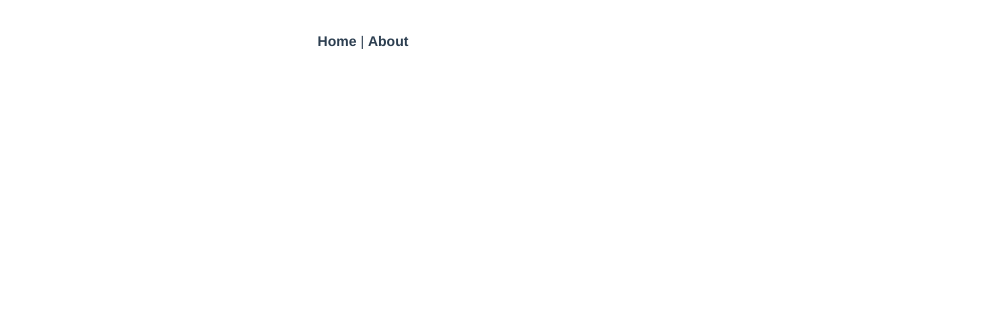
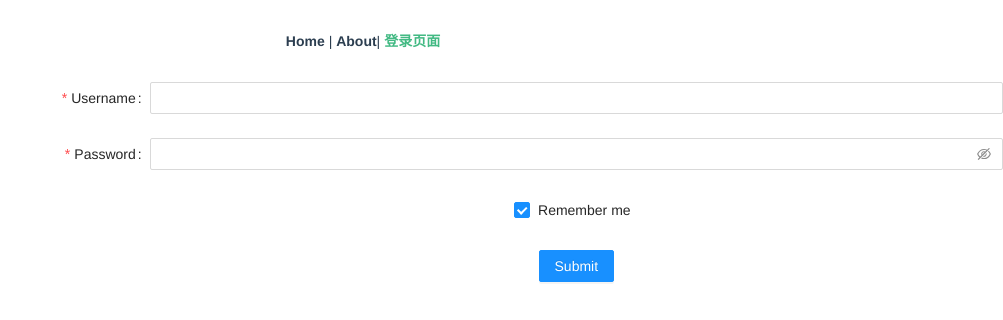
Before and after one commit to wuyang77/train, a Vue app in the folder web/: page /login in a window 1280 px wide. Before the commit this address had no page. Shown: the top 320 px of the page, without its empty margins (277-1280 px from the left). Built offline with nearby package versions, Linux system fonts and the light colour scheme.

Commit message:
增减Login路由及页面

```diff
--- a/web/package.json
+++ b/web/package.json
@@ -38,7 +38,9 @@
     "parserOptions": {
       "parser": "@babel/eslint-parser"
     },
-    "rules": {}
+    "rules": {
+      "vue/multi-word-component-names": 0
+    }
   },
   "browserslist": [
     "> 1%",
--- a/web/src/App.vue
+++ b/web/src/App.vue
@@ -1,7 +1,8 @@
 <template>
   <nav>
     <router-link to="/">Home</router-link> |
-    <router-link to="/about">About</router-link>
+    <router-link to="/about">About</router-link>|
+    <router-link to="/login">登录页面</router-link>
   </nav>
   <router-view/>
 </template>
--- a/web/src/router/index.js
+++ b/web/src/router/index.js
@@ -10,10 +10,13 @@
   {
     path: '/about',
     name: 'about',
-    // route level code-splitting
-    // this generates a separate chunk (about.[hash].js) for this route
-    // which is lazy-loaded when the route is visited.
     component: () => import(/* webpackChunkName: "about" */ '../views/AboutView.vue')
+  },
+
+  {
+    path: '/login',
+    name: 'login',
+    component: () => import('../views/Login.vue')
   }
 ]
 
--- /dev/null
+++ b/web/src/views/Login.vue
@@ -0,0 +1,49 @@
+<template>
+  <a-form
+      :model="formState"
+      name="basic"
+      :label-col="{ span: 8 }"
+      :wrapper-col="{ span: 16 }"
+      autocomplete="off"
+      @finish="onFinish"
+      @finishFailed="onFinishFailed"
+  >
+    <a-form-item
+        label="Username"
+        name="username"
+        :rules="[{ required: true, message: 'Please input your username!' }]"
+    >
+      <a-input v-model:value="formState.username" />
+    </a-form-item>
+
+    <a-form-item
+        label="Password"
+        name="password"
+        :rules="[{ required: true, message: 'Please input your password!' }]"
+    >
+      <a-input-password v-model:value="formState.password" />
+    </a-form-item>
+
+    <a-form-item name="remember" :wrapper-col="{ offset: 8, span: 16 }">
+      <a-checkbox v-model:checked="formState.remember">Remember me</a-checkbox>
+    </a-form-item>
+
+    <a-form-item :wrapper-col="{ offset: 8, span: 16 }">
+      <a-button type="primary" html-type="submit">Submit</a-button>
+    </a-form-item>
+  </a-form>
+</template>
+<script setup>
+import { reactive } from 'vue';
+const formState = reactive({
+  username: '',
+  password: '',
+  remember: true,
+});
+const onFinish = values => {
+  console.log('Success:', values);
+};
+const onFinishFailed = errorInfo => {
+  console.log('Failed:', errorInfo);
+};
+</script>
```
Also changed, not shown: 1 other file (tests, documents, lock files or other folders).
